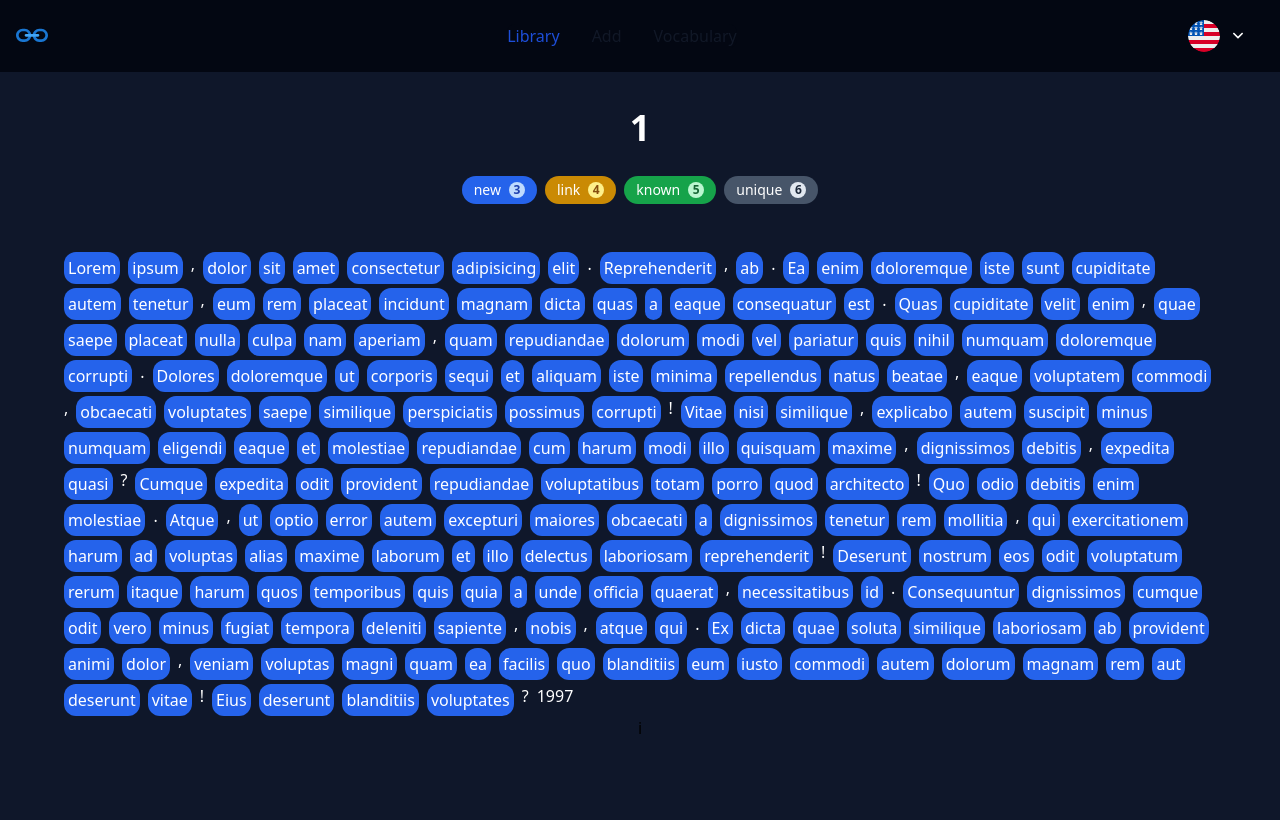
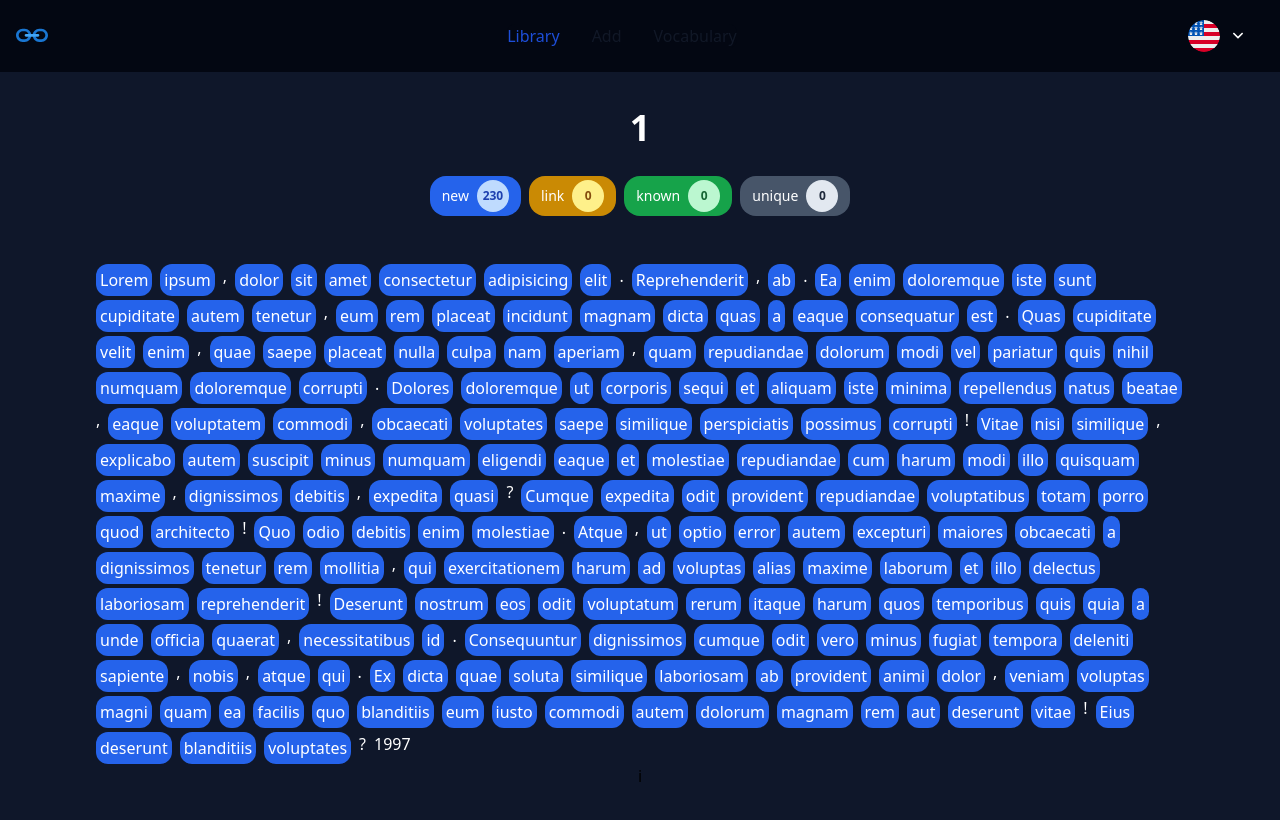
Before and after one commit to adriel45dev/wordlink, a Next.js app: page /reader/1 in a window 1280 px wide. Shown: the top 820 px of the page. Built offline with nearby package versions, Linux system fonts and the light colour scheme.

Commit message:
Crad -- Count Badge

```diff
--- a/app/reader/[slug]/page.tsx
+++ b/app/reader/[slug]/page.tsx
@@ -102,12 +102,24 @@ export default function Reader({ params }: { params: { slug: string } }) {
         {params.slug.replace("_", " ")}
       </h1>
       <div className="flex flex-row gap-2 my-4">
-        <Badge state={EWordState.NEW} count={3} />
-        <Badge state={EWordState.LINK} count={4} />
-        <Badge state={EWordState.KNOWN} count={5} />
-        <Badge state={EWordState.UNIQUE} count={6} />
+        <Badge
+          state={EWordState.NEW}
+          count={data.filter((data) => data.state == EWordState.NEW).length}
+        />
+        <Badge
+          state={EWordState.LINK}
+          count={data.filter((data) => data.state == EWordState.LINK).length}
+        />
+        <Badge
+          state={EWordState.KNOWN}
+          count={data.filter((data) => data.state == EWordState.KNOWN).length}
+        />
+        <Badge
+          state={EWordState.UNIQUE}
+          count={data.filter((data) => data.state == EWordState.UNIQUE).length}
+        />
       </div>
-      <p className="text-white text-normal flex flex-row flex-wrap gap-x-2 gap-y-1 mt-8">
+      <p className="text-white text-normal flex flex-row flex-wrap gap-x-2 gap-y-1 mt-8 px-8">
         {data.map((text, key) =>
           text.type == EWordType.TEXT ? (
             <span
--- a/app/reader/components/Badge.tsx
+++ b/app/reader/components/Badge.tsx
@@ -33,7 +33,7 @@ export default function Badge({ state, count }: TBadgeProps) {
     >
       {state.toLowerCase()}
       <span
-        className={`${EWordStateBadgeCount[state]} inline-flex items-center justify-center w-4 h-4 ml-2 text-xs font-semibold rounded-full`}
+        className={`${EWordStateBadgeCount[state]} inline-flex items-center justify-center w-8 h-8 ml-2 text-xs font-semibold rounded-full`}
       >
         {count}
       </span>
```
